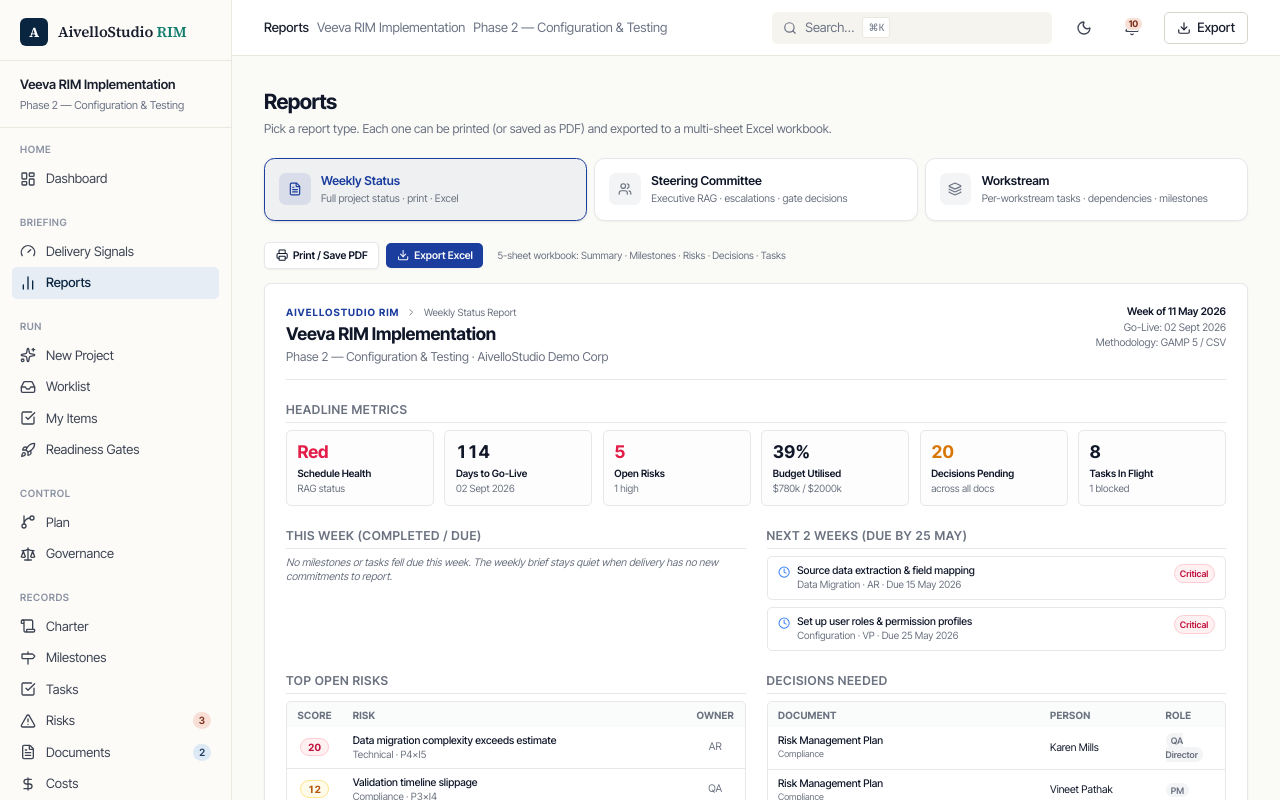
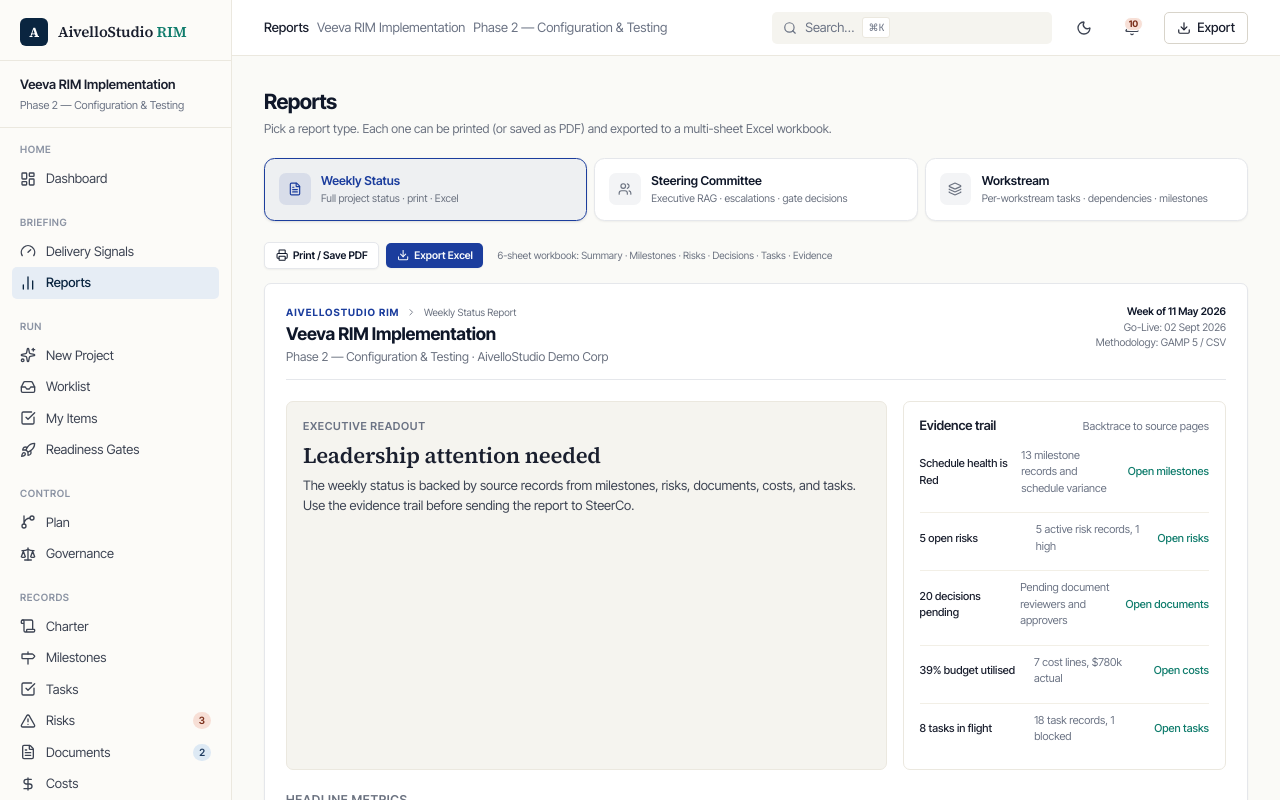
Before and after one commit to buildpod/pharmapm-command-center, a Next.js app in the folder v2/: page /pharmapm-command-center/v2/reports in a window 1280 px wide. Shown: the top 800 px of the page. Built offline with nearby package versions, Linux system fonts and the light colour scheme.

Commit message:
Improve charter hierarchy and report traceability

```diff
--- a/v2/app/styles/components.css
+++ b/v2/app/styles/components.css
@@ -577,6 +577,156 @@
   height: 16px;
   accent-color: var(--color-accent-700);
 }
+.charter-editor {
+  display: grid;
+  grid-template-columns: 260px minmax(0, 1fr);
+  gap: var(--space-5);
+  align-items: start;
+}
+.charter-editor__rail {
+  position: sticky;
+  top: 0;
+  display: flex;
+  flex-direction: column;
+  gap: var(--space-4);
+}
+.charter-editor__main { min-width: 0; }
+.charter-readiness {
+  padding: var(--space-4);
+  border: 1px solid var(--color-line-soft);
+  border-radius: var(--radius-md);
+  background: var(--color-surface-card);
+}
+.charter-readiness__title {
+  margin: 0;
+  font-size: var(--text-sm);
+  font-weight: var(--weight-semi);
+  color: var(--color-ink-900);
+}
+.charter-readiness__list {
+  display: grid;
+  gap: var(--space-2);
+  margin: var(--space-3) 0 0;
+  padding: 0;
+  list-style: none;
+}
+.charter-readiness__item {
+  display: flex;
+  align-items: center;
+  justify-content: space-between;
+  gap: var(--space-2);
+  font-size: var(--text-xs);
+  color: var(--color-ink-700);
+}
+.charter-readiness__state {
+  width: 8px;
+  height: 8px;
+  flex: 0 0 auto;
+  border-radius: 50%;
+  background: var(--color-status-neutral-dot);
+}
+.charter-readiness__state--done { background: var(--color-status-ok-dot); }
+.empty-guidance {
+  padding: var(--space-3);
+  border: 1px dashed var(--color-line-soft);
+  border-radius: var(--radius-sm);
+  background: var(--color-surface-sunk);
+}
+.empty-guidance__title {
+  margin: 0;
+  font-size: var(--text-xs);
+  font-weight: var(--weight-semi);
+  color: var(--color-ink-900);
+}
+.empty-guidance__body {
+  margin: 2px 0 0;
+  font-size: var(--text-xs);
+  color: var(--color-ink-500);
+  line-height: var(--leading-snug);
+}
+.report-summary {
+  display: grid;
+  grid-template-columns: minmax(0, 1.3fr) minmax(260px, 0.7fr);
+  gap: var(--space-4);
+}
+.report-verdict {
+  padding: var(--space-4);
+  border: 1px solid var(--color-line-soft);
+  border-radius: var(--radius-md);
+  background: var(--color-surface-sunk);
+}
+.report-verdict__label {
+  margin: 0;
+  font-size: var(--text-xs);
+  font-weight: var(--weight-semi);
+  letter-spacing: var(--tracking-label);
+  text-transform: uppercase;
+  color: var(--color-ink-500);
+}
+.report-verdict__title {
+  margin: var(--space-2) 0 0;
+  font-family: var(--font-display);
+  font-size: var(--text-xl);
+  font-weight: var(--weight-semi);
+  color: var(--color-ink-900);
+  line-height: var(--leading-tight);
+}
+.report-verdict__body {
+  margin: var(--space-2) 0 0;
+  font-size: var(--text-sm);
+  color: var(--color-ink-700);
+  line-height: var(--leading-body);
+}
+.report-evidence {
+  padding: var(--space-4);
+  border: 1px solid var(--color-line-soft);
+  border-radius: var(--radius-md);
+  background: var(--color-surface-card);
+}
+.report-evidence__head {
+  display: flex;
+  align-items: baseline;
+  justify-content: space-between;
+  gap: var(--space-3);
+  margin-bottom: var(--space-3);
+}
+.report-evidence__title {
+  margin: 0;
+  font-size: var(--text-sm);
+  font-weight: var(--weight-semi);
+  color: var(--color-ink-900);
+}
+.report-evidence__meta {
+  font-size: var(--text-xs);
+  color: var(--color-ink-500);
+}
+.report-evidence__list {
+  display: grid;
+  gap: var(--space-2);
+}
+.report-evidence__row {
+  display: grid;
+  grid-template-columns: minmax(0, 0.95fr) minmax(0, 1fr) auto;
+  gap: var(--space-3);
+  align-items: center;
+  padding: var(--space-2) 0;
+  border-top: 1px solid var(--color-line-faint);
+  font-size: var(--text-xs);
+}
+.report-evidence__row:first-child { border-top: 0; padding-top: 0; }
+.report-evidence__claim {
+  color: var(--color-ink-900);
+  font-weight: var(--weight-medium);
+}
+.report-evidence__source {
+  color: var(--color-ink-500);
+}
+.report-evidence__link {
+  color: var(--color-accent-700);
+  font-weight: var(--weight-medium);
+  text-decoration: none;
+}
+.report-evidence__link:hover { text-decoration: underline; }
 .form-error {
   border: 1px solid var(--color-status-risk-bg);
   border-radius: var(--radius-sm);
@@ -596,10 +746,13 @@
   .entity-modal-body,
   .entity-modal-footer { padding: var(--space-4); }
   .milestone-editor,
+  .charter-editor,
+  .report-summary,
   .form-grid-2,
   .form-grid-3,
   .form-grid-4 { grid-template-columns: 1fr; }
-  .milestone-editor__rail { position: static; }
+  .milestone-editor__rail,
+  .charter-editor__rail { position: static; }
 }
 
 /* ─── Form field primitives ───────────────────────────────── */
--- a/v2/components/reports/weekly-report.tsx
+++ b/v2/components/reports/weekly-report.tsx
@@ -34,6 +34,8 @@
 
 function buildReportData() {
   const kpis = getKpis();
+  const tasksInFlight = tasks.filter((t) => t.status === "In Progress");
+  const blockedTasks = tasks.filter((t) => t.status === "Blocked");
 
   // Schedule health derived from variance of next upcoming milestone
   const scheduleHealth =
@@ -90,8 +92,44 @@
     thisWeekMs, upcomingMs,
     thisWeekTasks, upcomingTasks,
     openRisks, pendingDecisions,
+    tasksInFlight, blockedTasks,
     burnPct, totalActualK, totalBudgetK,
   };
+}
+
+function buildEvidenceRows(data: ReturnType<typeof buildReportData>) {
+  return [
+    {
+      claim: `Schedule health is ${data.scheduleHealth}`,
+      source: `${milestones.length} milestone records and schedule variance`,
+      route: "/pharmapm-command-center/v2/milestones/",
+      label: "Open milestones",
+    },
+    {
+      claim: `${data.openRisks.length} open risks`,
+      source: `${data.openRisks.length} active risk records, ${data.kpis.highRisks} high`,
+      route: "/pharmapm-command-center/v2/risks/",
+      label: "Open risks",
+    },
+    {
+      claim: `${data.pendingDecisions.length} decisions pending`,
+      source: "Pending document reviewers and approvers",
+      route: "/pharmapm-command-center/v2/documents/",
+      label: "Open documents",
+    },
+    {
+      claim: `${data.burnPct}% budget utilised`,
+      source: `${costLines.length} cost lines, $${data.totalActualK}k actual`,
+      route: "/pharmapm-command-center/v2/costs/",
+      label: "Open costs",
+    },
+    {
+      claim: `${data.tasksInFlight.length} tasks in flight`,
+      source: `${tasks.length} task records, ${data.blockedTasks.length} blocked`,
+      route: "/pharmapm-command-center/v2/tasks/",
+      label: "Open tasks",
+    },
+  ];
 }
 
 // ─── Score band ───────────────────────────────────────────────────────────────
@@ -153,6 +191,11 @@
   const taskRows = data.upcomingTasks.map((t) => [t.id, t.name, t.workstream, t.priority, t.owner, fmtDate(t.dueDate), t.status, t.progress]);
   XLSX.utils.book_append_sheet(wb, XLSX.utils.aoa_to_sheet([taskHeaders, ...taskRows]), "Tasks (Next 2 Weeks)");
 
+  // Sheet 6 — Evidence trail
+  const evidenceHeaders = ["Report claim", "Source evidence", "Source page"];
+  const evidenceRows = buildEvidenceRows(data).map((row) => [row.claim, row.source, row.route]);
+  XLSX.utils.book_append_sheet(wb, XLSX.utils.aoa_to_sheet([evidenceHeaders, ...evidenceRows]), "Evidence Trail");
+
   XLSX.writeFile(wb, `AivelloRIM_WeeklyReport_${TODAY.toISOString().slice(0, 10)}.xlsx`);
 }
 
@@ -182,6 +225,7 @@
 
 export function WeeklyReport() {
   const [data] = useState(buildReportData);
+  const evidenceRows = buildEvidenceRows(data);
 
   const healthColor =
     data.scheduleHealth === "Green" ? "text-green-600" :
@@ -207,7 +251,7 @@
           Export Excel
         </button>
         <span className="text-[10px] text-muted-foreground ml-2">
-          5-sheet workbook: Summary · Milestones · Risks · Decisions · Tasks
+          6-sheet workbook: Summary · Milestones · Risks · Decisions · Tasks · Evidence
         </span>
       </div>
 
@@ -234,6 +278,34 @@
           </div>
         </div>
 
+        <div className="report-summary print:break-inside-avoid">
+          <div className="report-verdict">
+            <p className="report-verdict__label">Executive readout</p>
+            <h3 className="report-verdict__title">
+              {data.scheduleHealth === "Red" ? "Leadership attention needed" : "Project story is traceable"}
+            </h3>
+            <p className="report-verdict__body">
+              The weekly status is backed by source records from milestones, risks, documents, costs, and tasks. Use the evidence trail before sending the report to SteerCo.
+            </p>
+          </div>
+
+          <div className="report-evidence">
+            <div className="report-evidence__head">
+              <h3 className="report-evidence__title">Evidence trail</h3>
+              <span className="report-evidence__meta">Backtrace to source pages</span>
+            </div>
+            <div className="report-evidence__list">
+              {evidenceRows.map((row) => (
+                <div key={row.claim} className="report-evidence__row">
+                  <span className="report-evidence__claim">{row.claim}</span>
+                  <span className="report-evidence__source">{row.source}</span>
+                  <a className="report-evidence__link print:hidden" href={row.route}>{row.label}</a>
+                </div>
+              ))}
+            </div>
+          </div>
+        </div>
+
         {/* ── KPI strip ── */}
         <Section title="Headline Metrics">
           <div className="grid grid-cols-2 gap-3 sm:grid-cols-3 lg:grid-cols-6">
@@ -243,7 +315,7 @@
               { label: "Open Risks",       value: data.openRisks.length,    sub: `${data.kpis.highRisks} high`, color: data.openRisks.length > 3 ? "text-rose-600" : "text-foreground" },
               { label: "Budget Utilised",  value: `${data.burnPct}%`,        sub: `$${data.totalActualK}k / $${data.totalBudgetK}k`, color: data.burnPct > 85 ? "text-rose-600" : data.burnPct > 60 ? "text-amber-600" : "text-foreground" },
               { label: "Decisions Pending",value: data.pendingDecisions.length, sub: "across all docs", color: data.pendingDecisions.length > 0 ? "text-amber-600" : "text-foreground" },
-              { label: "Tasks In Flight",  value: tasks.filter((t) => t.status === "In Progress").length, sub: `${tasks.filter((t) => t.status === "Blocked").length} blocked`, color: "text-foreground" },
+              { label: "Tasks In Flight",  value: data.tasksInFlight.length, sub: `${data.blockedTasks.length} blocked`, color: "text-foreground" },
             ].map((k) => (
               <div key={k.label} className="rounded-md border border-border bg-muted/20 px-3 py-2.5 print:border-border">
                 <p className={cn("text-xl font-bold tabular-nums", k.color)}>{k.value}</p>
```
Also changed, not shown: v2/components/charter/charter-form.tsx (+76 -18 lines).
